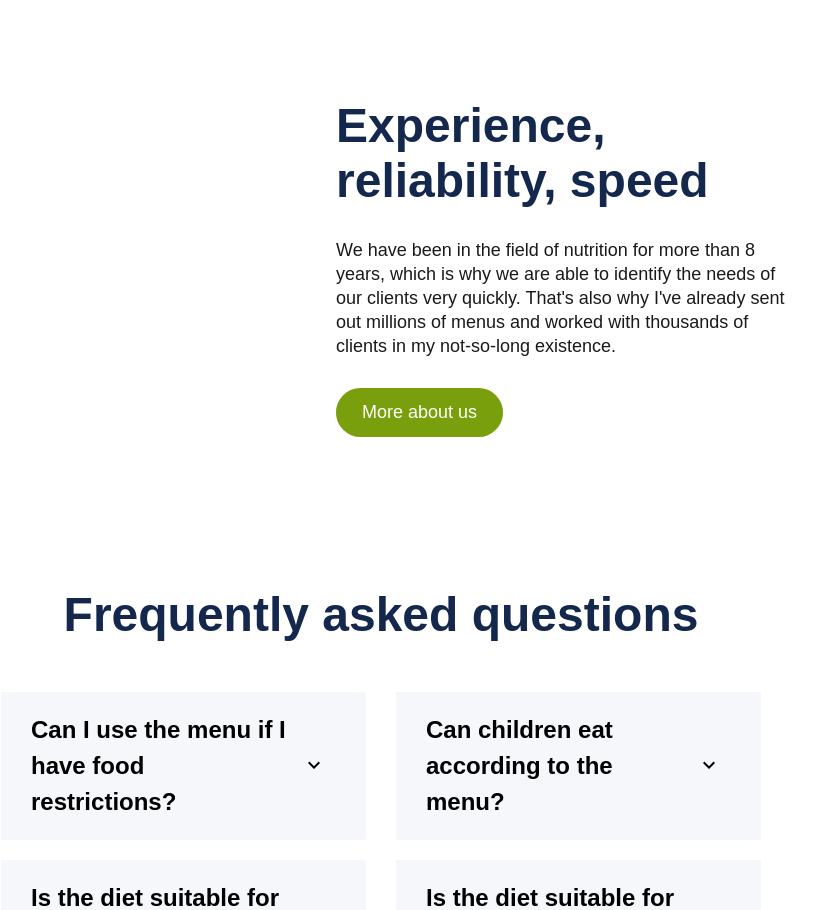
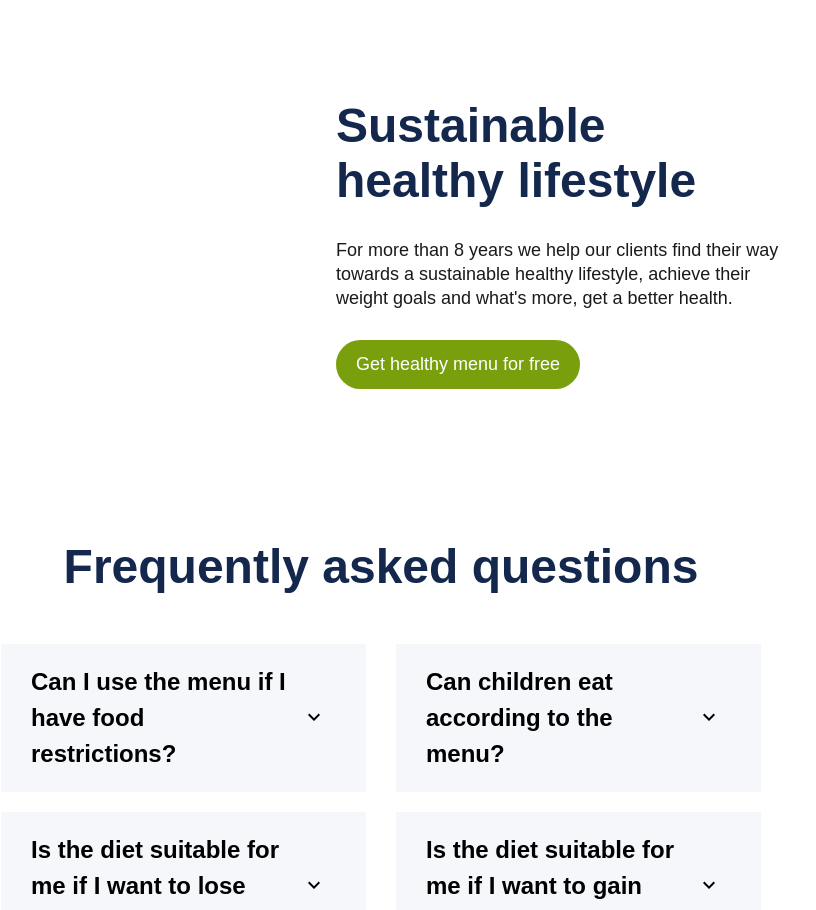
Before and after one commit to TerezaZdislava/serverless-fun, a React (Create React App) app: page / in a window 1280 px wide. Shown: the part 1362-2272 px from the top of the page, without its empty margins (259-1075 px from the left). Built offline with nearby package versions, Linux system fonts and the light colour scheme; no server answers.

Commit message:
style changes

```diff
--- a/src/components/header.js
+++ b/src/components/header.js
@@ -56,10 +56,10 @@ function Header() {
           </span>
         </div>
         <div className="right-half">
-          <div className="account">
+          {/* <div className="account">
             <button className="signin">Log in</button>
             <button className="login button-primary">Sign up</button>
-          </div>
+          </div> */}
         </div>
         {menuButton}
       </div>
@@ -90,7 +90,7 @@ function Header() {
               </span>
             </div>
             <hr />
-            <div className="account">
+            {/* <div className="account">
               <button className="signin" onClick={() => navigate('/login')}>
                 Přihlásit
               </button>
@@ -100,7 +100,7 @@ function Header() {
               >
                 Vytvořit účet
               </button>
-            </div>
+            </div> */}
           </div>
         </div>
       )}
--- a/src/components/instagram.js
+++ b/src/components/instagram.js
@@ -35,7 +35,7 @@ function Instagram() {
         style={{
           border: 'none',
           overflow: 'hidden',
-          height: windowWidth > 600 ? '410px' : '300px',
+          height: windowWidth > 600 ? '410px' : '200px',
           width: '620px',
           maxWidth: '100%',
           maxHeight: '100%',
--- a/src/pages/Article1.js
+++ b/src/pages/Article1.js
@@ -2,11 +2,13 @@ import React, { useState, useEffect } from 'react';
 import { useParams } from 'react-router-dom';
 import axios from 'axios';
 import '../styles/components/article.scss';
+import { useNavigate } from 'react-router-dom';
 
 function Article1() {
   const articleId = useParams();
   const [isLoading, setIsLoading] = useState(true);
   const [data, setData] = useState();
+  const navigate = useNavigate();
 
   useEffect(() => {
     console.log(articleId);
@@ -31,6 +33,9 @@ function Article1() {
           <h1>{data.title}</h1>
           <img src={data?.image} alt={data.articleId} />
           <p>{data.text}</p>
+          <button className="button-secondary" onClick={() => navigate('/')}>
+            Go to homepage
+          </button>
         </>
       )}
     </section>
--- a/src/pages/Home.js
+++ b/src/pages/Home.js
@@ -29,7 +29,7 @@ function Home() {
               className="button-primary"
               onClick={() => navigate('/form')}
             >
-              Get healthy menu for free
+              Start quiz
             </button>
           </div>
           <div className="images">
@@ -90,14 +90,18 @@ function Home() {
         </div>
         <div className="text-container">
           <div className="text">
-            <h1>Experience, reliability, speed</h1>
+            <h1>Sustainable healthy lifestyle </h1>
             <p>
-              We have been in the field of nutrition for more than 8 years,
-              which is why we are able to identify the needs of our clients very
-              quickly. That's also why I've already sent out millions of menus
-              and worked with thousands of clients in my not-so-long existence.
+              For more than 8 years we help our clients find their way towards a
+              sustainable healthy lifestyle, achieve their weight goals and
+              what's more, get a better health.
             </p>
-            <button className="button-primary">More about us</button>
+            <button
+              className="button-primary"
+              onClick={() => navigate('/form')}
+            >
+              Get healthy menu for free
+            </button>
           </div>
         </div>
       </section>
--- a/src/styles/components/article.scss
+++ b/src/styles/components/article.scss
@@ -8,6 +8,11 @@
   }
   img {
     height: auto;
+  }
+  button {
+    width: fit-content;
+    align-self: end;
+    margin-top: 50px;
   }
   p {
     margin-top: 50px;
--- a/src/styles/home.scss
+++ b/src/styles/home.scss
@@ -268,7 +268,6 @@
     max-width: 450px;
     position: relative;
     button {
-      width: 167px;
       display: flex;
       align-items: center;
       justify-content: center;
```
